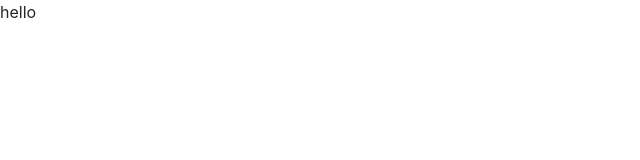
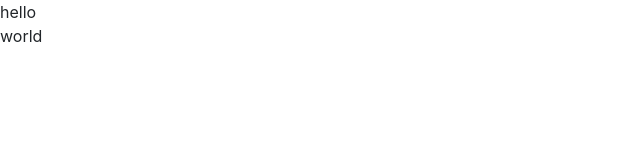
Before and after one commit to 44vca/react-hooks, a React (Create React App) app: page / in a window 1280 px wide. Shown: the top 160 px of the page, without its empty margins (0-640 px from the left). Built offline with nearby package versions, Linux system fonts and the light colour scheme.

Commit message:
add world to App.js

```diff
--- a/src/App.js
+++ b/src/App.js
@@ -5,6 +5,7 @@ function App() {
   return (
     <div>
       hello
+      <div>world</div>
     </div>
   );
 }
```
